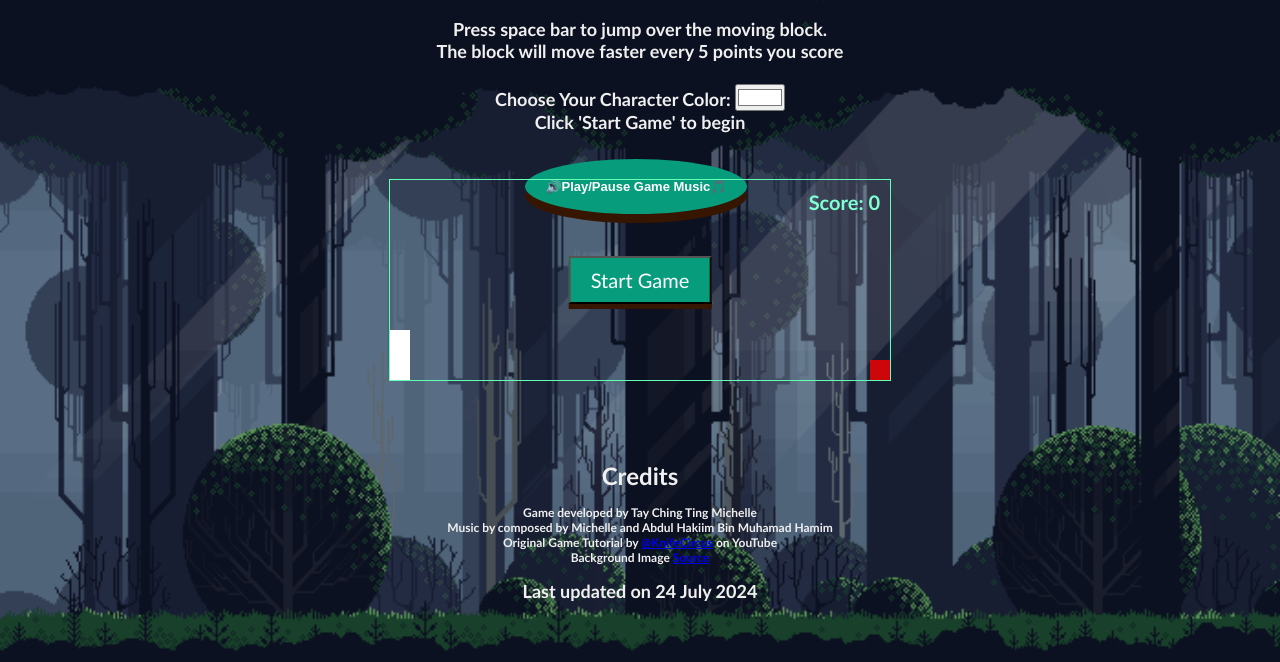
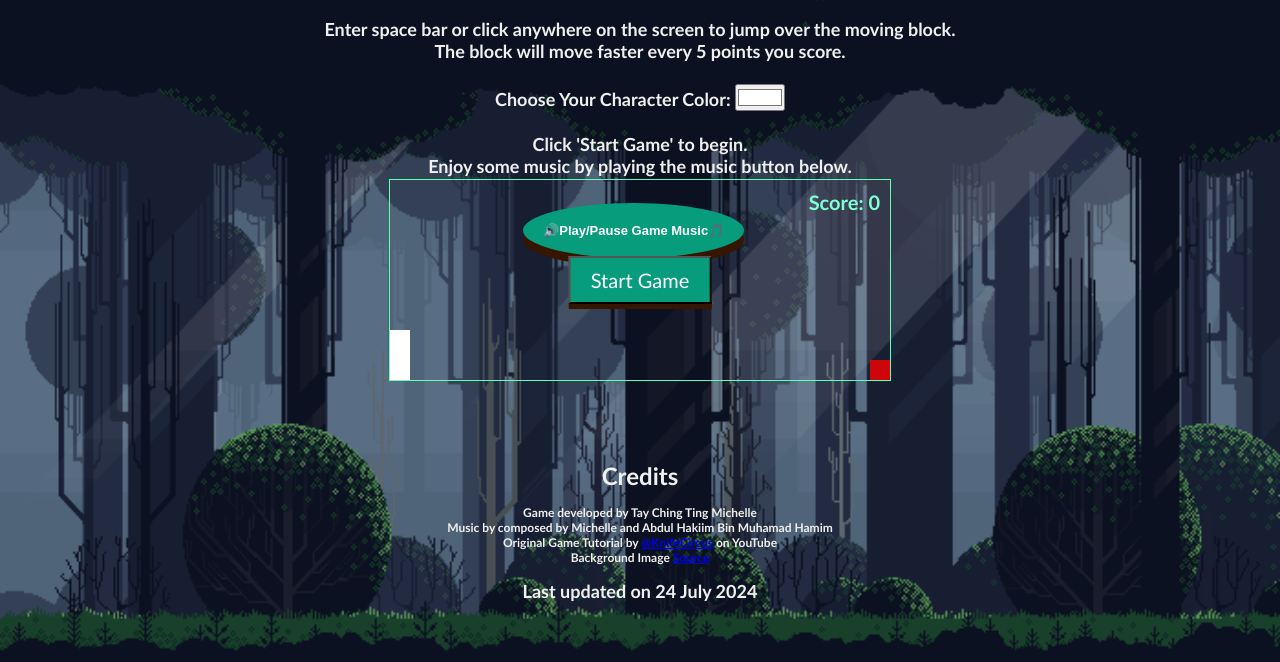
Before and after one commit to michelle-tay/game1-blockjumper.github.io, a plain HTML site: page index.html in a window 1280 px wide. Shown: the part 138-800 px from the top of the page. Drawn offline with Linux system fonts and the light colour scheme.

Commit message:
Update index.html
Changed instruction text

```diff
--- a/index.html
+++ b/index.html
@@ -12,10 +12,10 @@
 <div id="instruction">
     <h1>How to play:</h1>
     <br>
-    <p>Press space bar to jump over the moving block. <br>The block will move faster every 5 points you score<br><br></p>
+    <p>Enter space bar or click anywhere on the screen to jump over the moving block. <br>The block will move faster every 5 points you score.<br><br></p>
     <label for="character-color">Choose Your Character Color:</label>
     <input type="color" id="character-color" name="character-color" value="#ffffff">
-    <p>Click 'Start Game' to begin</p>
+    <p><br>Click 'Start Game' to begin. <br> Enjoy some music by playing the music button below.</p>
 <br>
         <div id="audioid">
             <audio id="myAudio" src="resources/Game1music.mp3" preload="auto" hidden></audio>
```
